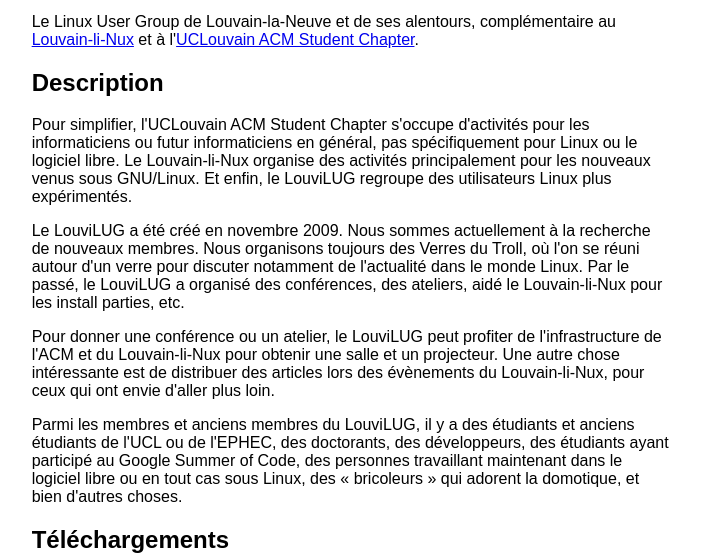
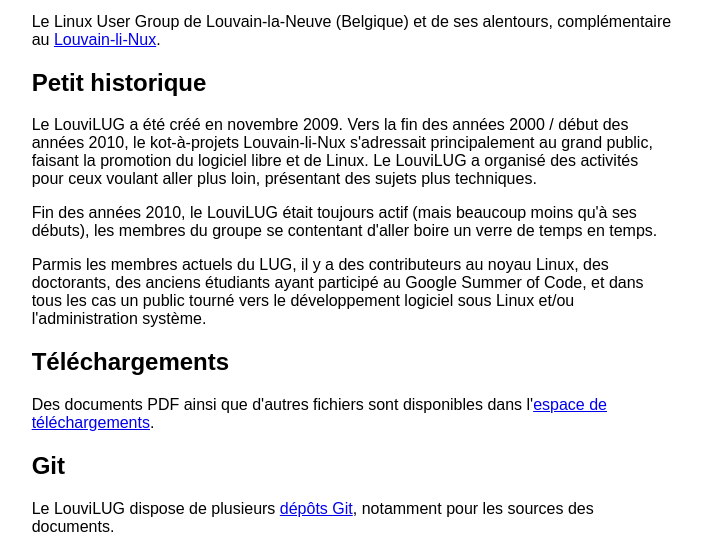
Before and after one commit to LouviLUG/website, a plain HTML site: page index.html in a window 1280 px wide. Shown: the part 205-763 px from the top of the page, without its empty margins (288-990 px from the left). Drawn offline with Linux system fonts and the light colour scheme.

Commit message:
Mettre à jour la description

```diff
--- a/index.html
+++ b/index.html
@@ -14,42 +14,30 @@
     <img src="logo.png" alt="logo" />
   </p>
   <p>
-    Le Linux User Group de Louvain-la-Neuve et de ses alentours, complémentaire au
-    <a href="http://www.louvainlinux.be/">Louvain-li-Nux</a> et à
-    l'<a href="http://uclouvain.acm-sc.be/">UCLouvain ACM Student Chapter</a>.
+    Le Linux User Group de Louvain-la-Neuve (Belgique) et de ses alentours,
+    complémentaire au <a href="https://www.louvainlinux.org/">Louvain-li-Nux</a>.
   </p>
 </header>
 
 <main>
-  <h2>Description</h2>
+  <h2>Petit historique</h2>
   <p>
-    Pour simplifier, l'UCLouvain ACM Student Chapter s'occupe d'activités pour
-    les informaticiens ou futur informaticiens en général, pas spécifiquement
-    pour Linux ou le logiciel libre. Le Louvain-li-Nux organise des activités
-    principalement pour les nouveaux venus sous GNU/Linux. Et enfin, le LouviLUG
-    regroupe des utilisateurs Linux plus expérimentés.
+    Le LouviLUG a été créé en novembre 2009. Vers la fin des années 2000 /
+    début des années 2010, le kot-à-projets Louvain-li-Nux s'adressait
+    principalement au grand public, faisant la promotion du logiciel libre et
+    de Linux. Le LouviLUG a organisé des activités pour ceux voulant aller plus
+    loin, présentant des sujets plus techniques.
   </p>
   <p>
-    Le LouviLUG a été créé en novembre 2009. Nous sommes actuellement à la
-    recherche de nouveaux membres. Nous organisons toujours des Verres du
-    Troll, où l'on se réuni autour d'un verre pour discuter notamment de
-    l'actualité dans le monde Linux. Par le passé, le LouviLUG a organisé des
-    conférences, des ateliers, aidé le Louvain-li-Nux pour les install parties,
-    etc.
+    Fin des années 2010, le LouviLUG était toujours actif (mais beaucoup moins
+    qu'à ses débuts), les membres du groupe se contentant d'aller boire un
+    verre de temps en temps.
   </p>
   <p>
-    Pour donner une conférence ou un atelier, le LouviLUG peut profiter de
-    l'infrastructure de l'ACM et du Louvain-li-Nux pour obtenir une salle et un
-    projecteur. Une autre chose intéressante est de distribuer des articles
-    lors des évènements du Louvain-li-Nux, pour ceux qui ont envie d'aller plus
-    loin.
-  </p>
-  <p>
-    Parmi les membres et anciens membres du LouviLUG, il y a des étudiants et
-    anciens étudiants de l'UCL ou de l'EPHEC, des doctorants, des développeurs,
-    des étudiants ayant participé au Google Summer of Code, des personnes
-    travaillant maintenant dans le logiciel libre ou en tout cas sous Linux, des
-    « bricoleurs » qui adorent la domotique, et bien d'autres choses.
+    Parmis les membres actuels du LUG, il y a des contributeurs au noyau Linux,
+    des doctorants, des anciens étudiants ayant participé au Google Summer of
+    Code, et dans tous les cas un public tourné vers le développement logiciel
+    sous Linux et/ou l'administration système.
   </p>
 
   <!--
```
